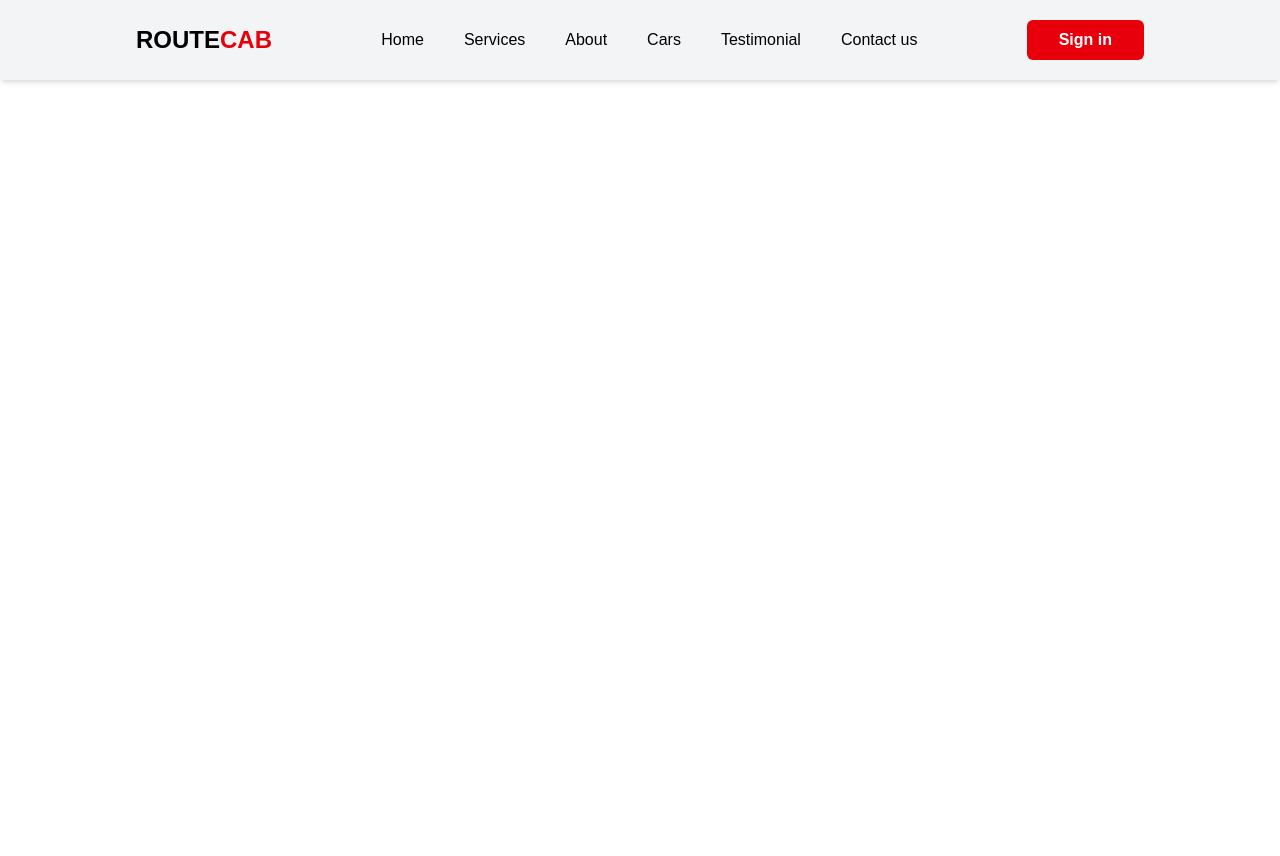
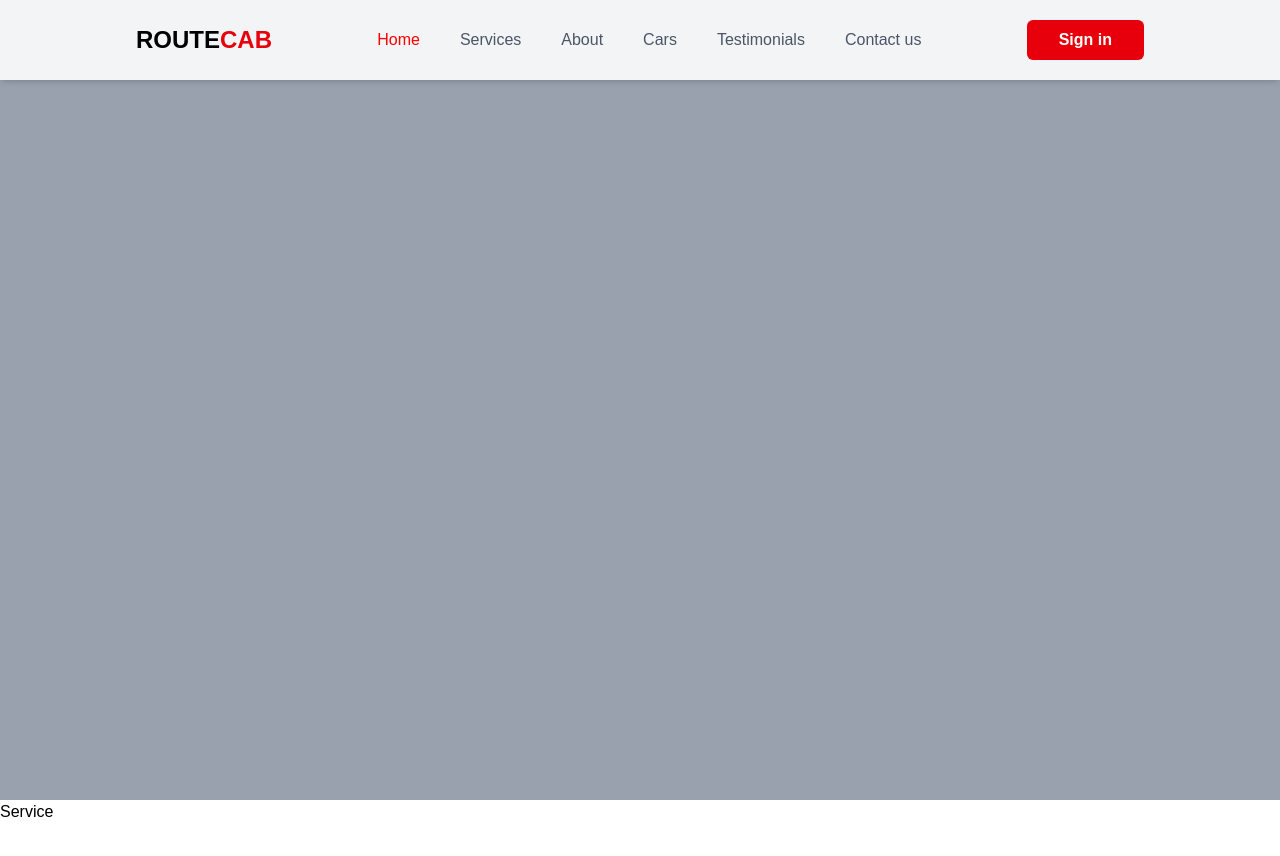
Before and after one commit to TONY-OCHIENG/CarRental, a React (Vite) app in the folder client/: page / in a window 1280 px wide. Shown: the top 856 px of the page. Before the commit the page ends 800 px from the top, so only its background shows below. Built offline with nearby package versions, Linux system fonts and the light colour scheme.

Commit message:
Adding service page

```diff
--- a/client/package.json
+++ b/client/package.json
@@ -18,6 +18,7 @@
     "react-chartjs-2": "^5.3.1",
     "react-dom": "^19.2.6",
     "react-router-dom": "^7.17.0",
+    "react-scroll": "^1.9.3",
     "react-toastify": "^11.1.0",
     "tailwindcss": "^4.3.1"
   },
--- a/client/src/HeroPage.jsx
+++ b/client/src/HeroPage.jsx
@@ -1,10 +1,14 @@
 import React from 'react'
 import NavBar from './components/NavBar'
+import Home from './components/Home'
+import Service from './components/Service'
 
 function HeroPage() {
   return (
     <div>
       <NavBar/>
+      <Home/>
+      <Service/>
     </div>
   )
 }
--- /dev/null
+++ b/client/src/components/Home.jsx
@@ -0,0 +1,9 @@
+import React from 'react'
+
+function Home() {
+  return (
+    <div id='home' className='h-[100vh] w-full bg-gray-400'>Home</div>
+  )
+}
+
+export default Home
--- a/client/src/components/NavBar.jsx
+++ b/client/src/components/NavBar.jsx
@@ -1,18 +1,32 @@
 import React from 'react'
-
+import { Link } from 'react-scroll'
 function NavBar() {
+    const navigationLink = [
+        {name: "Home",href:"home"},
+        {name: "Services", href:"services"},
+        {name: "About",href:"about"},
+        {name: "Cars", href: "cars"},
+        {name: "Testimonials", href: "testimonials"},
+        {name: "Contact us", href: "contact"}
+    ]
   return (
     <div className='h-[10vh] w-full fixed shadow-md bg-gray-100 flex justify-center items-center'>
         <div className='max-w-7xl md:w-[80%] w-full px-2 flex justify-between items-center'>
             <h1 className='text-2xl font-extrabold'>ROUTE<span className='text-red-600'>CAB</span></h1>
            <div>
-            <ul className='hidden md:flex gap-10 text-md'>
-                <li>Home</li>
-                <li>Services</li>
-                <li>About</li>
-                <li>Cars</li>
-                <li>Testimonial</li>
-                <li>Contact us</li>
+            <ul className='hidden md:flex gap-10 text-md text-gray-600'>
+                {
+                    navigationLink.map((item) => (
+                        <li className='cursor-pointer'>
+                            <Link
+                            to={item.href}
+                            spy
+                            smooth
+                            activeClass={"link-active"}
+                            >{item.name}</Link>
+                        </li>
+                    ))
+                }
              </ul>
            </div>
            <button className='px-8 py-2 bg-red-600 text-white rounded-md font-bold cursor-pointer'>Sign in</button>
--- /dev/null
+++ b/client/src/components/Service.jsx
@@ -0,0 +1,9 @@
+import React from 'react'
+
+function Service() {
+  return (
+    <div id='services' className='w-full h-[100vh] bg-white'>Service</div>
+  )
+}
+
+export default Service
--- a/client/src/index.css
+++ b/client/src/index.css
@@ -2,3 +2,6 @@
 body{
   font-family: sans-serif;
 }
+.link-active{
+  color: red;
+}
```
Also changed, not shown: 1 other file (tests, documents, lock files or other folders).
